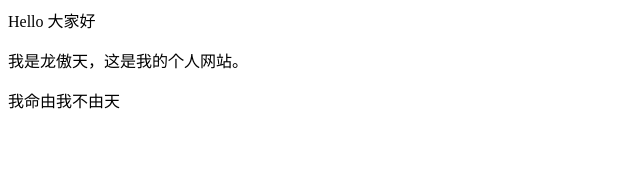
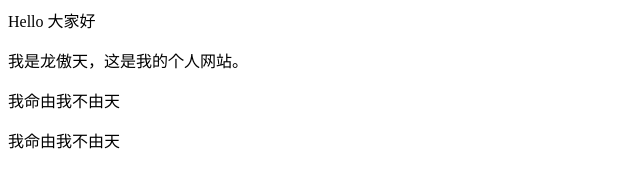
Before and after one commit to legendaryhuhu/legendaryhuhu.github.io, a plain HTML site: page index.html in a window 1280 px wide. Shown: the whole page, without its empty margins (0-640 px from the left). Drawn offline with Linux system fonts and the light colour scheme.

Commit message:
Update index.html

```diff
--- a/index.html
+++ b/index.html
@@ -1,3 +1,4 @@
 <p>Hello 大家好</p>
 <p>我是龙傲天，这是我的个人网站。 </p>
 <p>我命由我不由天</p>
+<p>我命由我不由天</p>
```
